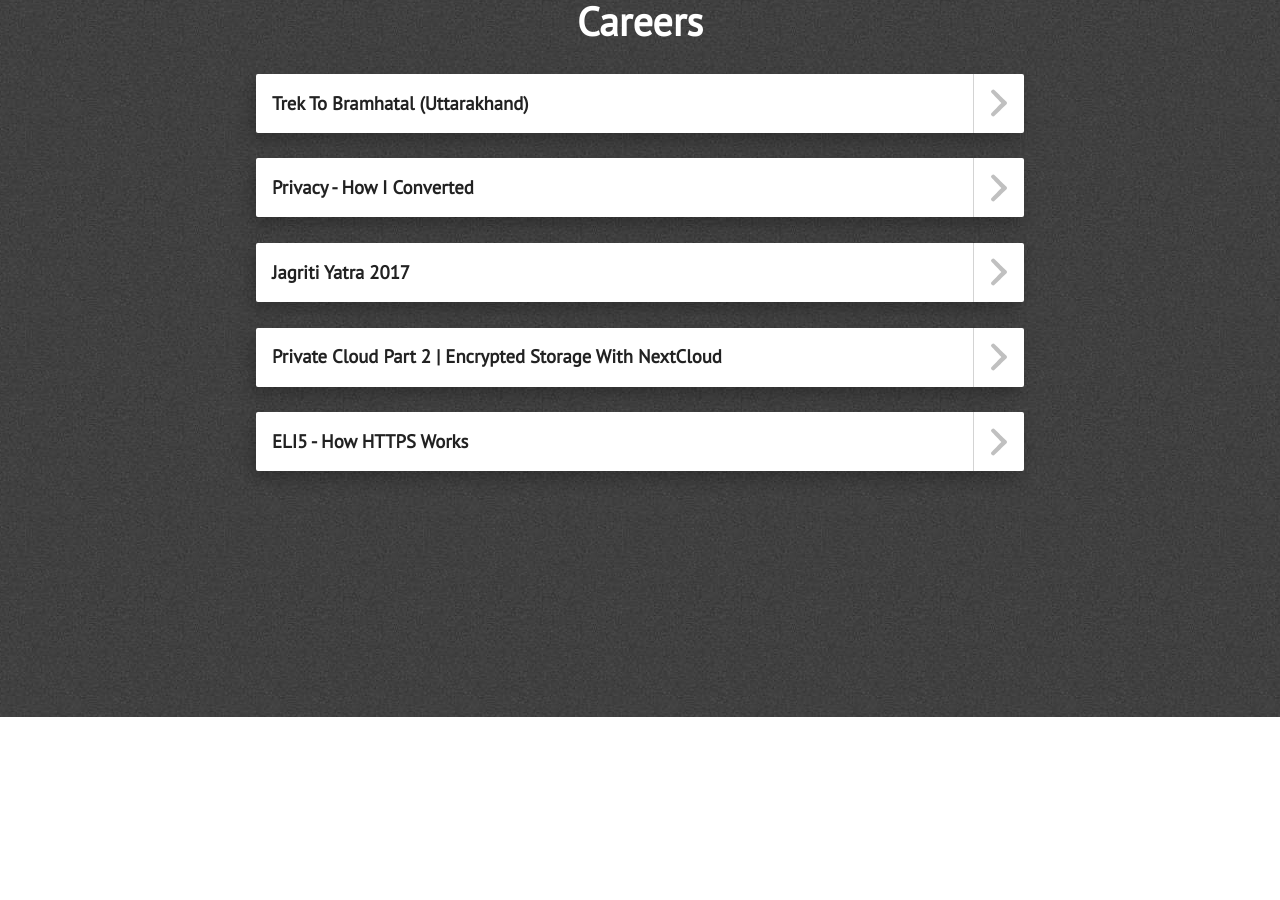
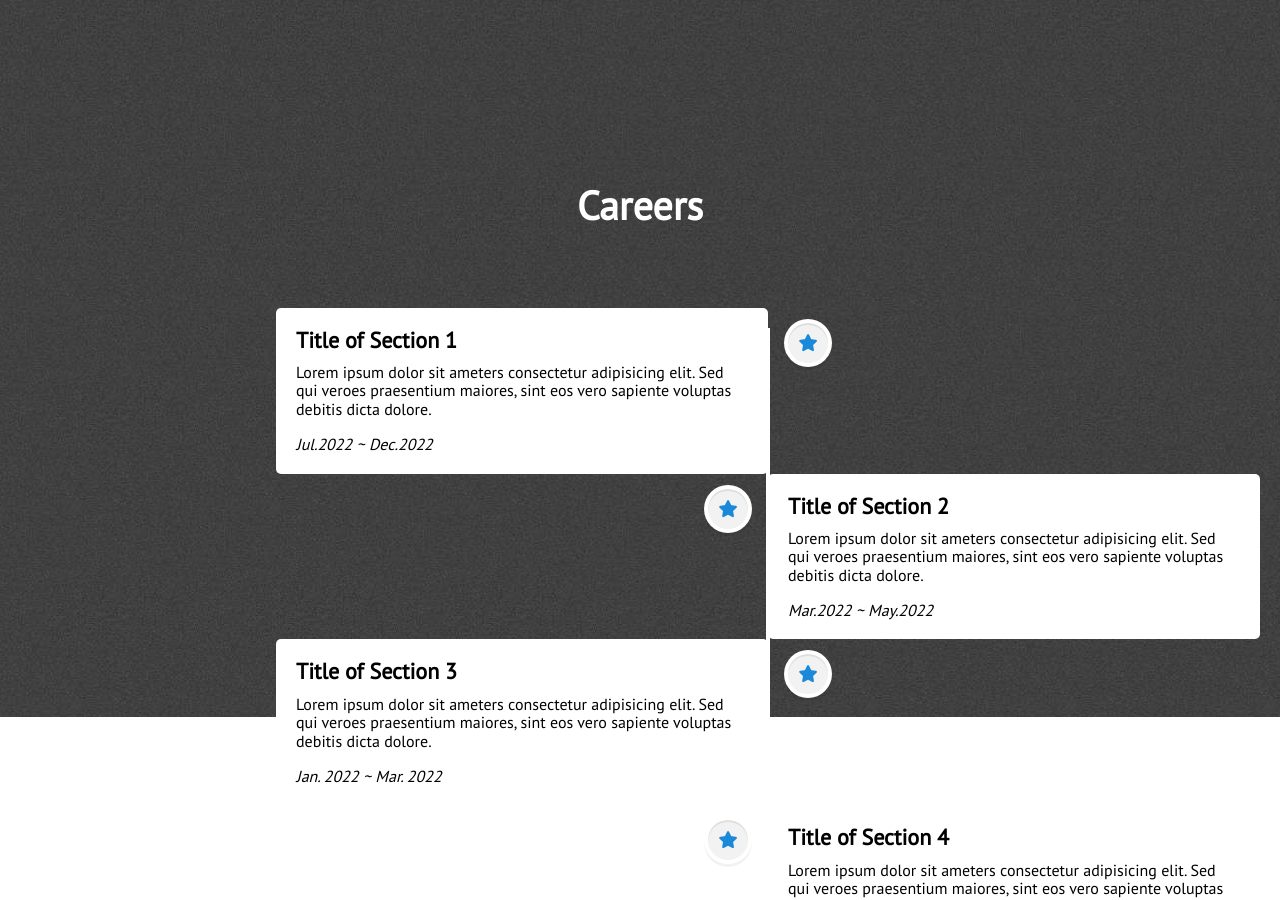
Before and after one commit to YoungheeGGO/YoungheeGGo.github.io, a Jekyll site: the page built from index.html, in a window 1280 px wide and 900 px high, scrolled down 4229 px. Built offline with Jekyll 4.4.1, drawn with Linux system fonts in a browser that asks for light colours; nearby versions of some CDN libraries; some of the changed text lies outside the part shown.

Commit message:
Update blogs.html

```diff
--- a/_includes/blogs.html
+++ b/_includes/blogs.html
@@ -1,9 +1,110 @@
 <!--Origin Theme-->
-<div class="section-wrapper">
+<!--<div class="section-wrapper">
     <section class="section" id="blog-posts">
         <div class="full-width">
             <div class="section-heading" id="recent-posts-text">Careers</div>
             <div class="blogs-wrapper" id="rss-feeds"></div>
         </div>
     </section>
+</div>-->
+
+<div class="section-wrapper">
+<section class="section" id="blog-posts">
+<div class="full-width">
+<!--<div class="section-heading" id="recent-posts-text">Careers</div>-->
+<div class="section-heading">Careers</div>
+
+  <div class="wrapper-line">
+    <div class="center-line">
+      <a href="#" class="scroll-icon"><i class="fas fa-caret-up"></i></a>
+    </div>
+    <div class="row row-1">
+      <section>
+        <i class="icon fas fa-star"></i>
+        <div class="details">
+          <span class="title">Title of Section 1</span>
+          <!--<span>1st Jan 2021</span>-->
+        </div>
+        <p>Lorem ipsum dolor sit ameters consectetur adipisicing elit. Sed qui veroes praesentium maiores, sint eos vero sapiente voluptas debitis dicta dolore.</p>
+        <div class="bottom">
+          <!--<a href="#">Read more</a>-->
+          <i>Jul.2022 ~ Dec.2022</i>
+        </div>
+      </section>
+    </div>
+    <div class="row row-2">
+      <section>
+        <i class="icon fas fa-star"></i>
+        <div class="details">
+          <span class="title">Title of Section 2</span>
+          <!--<span>2nd Jan 2021</span>-->
+        </div>
+        <p>Lorem ipsum dolor sit ameters consectetur adipisicing elit. Sed qui veroes praesentium maiores, sint eos vero sapiente voluptas debitis dicta dolore.</p>
+        <div class="bottom">
+          <!--<a href="#">Read more</a>-->
+          <i>Mar.2022 ~ May.2022</i>
+        </div>
+      </section>
+    </div>
+    <div class="row row-1">
+      <section>
+        <i class="icon fas fa-star"></i>
+        <div class="details">
+          <span class="title">Title of Section 3</span>
+          <!--<span>3rd Jan 2021</span>-->
+        </div>
+        <p>Lorem ipsum dolor sit ameters consectetur adipisicing elit. Sed qui veroes praesentium maiores, sint eos vero sapiente voluptas debitis dicta dolore.</p>
+        <div class="bottom">
+          <!--<a href="#">Read more</a>-->
+          <i>Jan. 2022 ~ Mar. 2022</i>
+        </div>
+      </section>
+    </div>
+    <div class="row row-2">
+      <section>
+        <i class="icon fas fa-star"></i>
+        <div class="details">
+          <span class="title">Title of Section 4</span>
+          <!--<span>4th Jan 2021</span>-->
+        </div>
+        <p>Lorem ipsum dolor sit ameters consectetur adipisicing elit. Sed qui veroes praesentium maiores, sint eos vero sapiente voluptas debitis dicta dolore.</p>
+        <div class="bottom">
+          <!--<a href="#">Read more</a>-->
+          <i>Feb. 2022 ~ Mar. 2022</i>
+        </div>
+      </section>
+    </div>
+    <div class="row row-1">
+      <section>
+        <i class="icon fas fa-star"></i>
+        <div class="details">
+          <span class="title">Title of Section 5</span>
+          <!--<span>5th Jan 2021</span>-->
+        </div>
+        <p>Lorem ipsum dolor sit ameters consectetur adipisicing elit. Sed qui veroes praesentium maiores, sint eos vero sapiente voluptas debitis dicta dolore.</p>
+        <div class="bottom">
+          <!--<a href="#">Read more</a>-->
+          <i>Mar.2021 ~ Jun.2021</i>
+        </div>
+      </section>
+    </div>
+    <div class="row row-2">
+      <section>
+        <i class="icon fas fa-star"></i>
+        <div class="details">
+          <span class="title">Title of Section 6</span>
+          <!--<span>6th Jan 2021</span>-->
+        </div>
+        <p>Lorem ipsum dolor sit ameters consectetur adipisicing elit. Sed qui veroes praesentium maiores, sint eos vero sapiente voluptas debitis dicta dolore.</p>
+        <div class="bottom">
+          <!--<a href="#">Read more</a>-->
+          <i>Jan. 2021 ~ Feb 2021</i>
+        </div>
+      </section>
+    </div>
+  </div>
+    <br/><br/><br/>
+
+  </div>
+    </section>
 </div>
```
